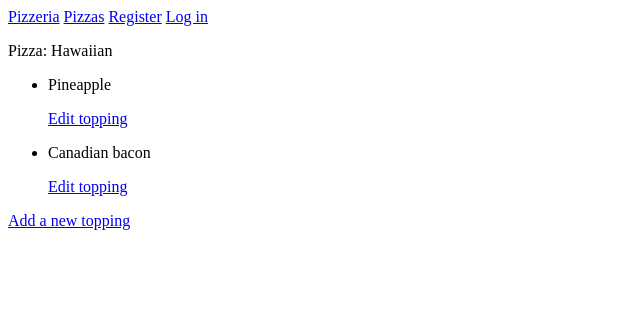
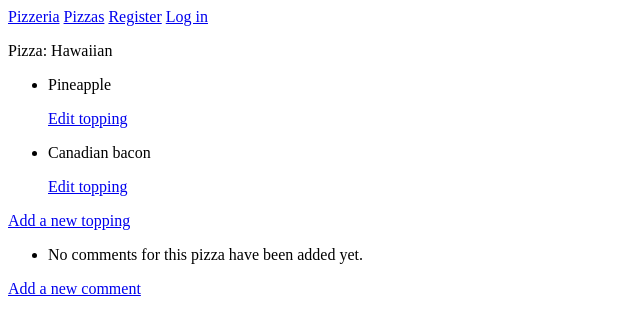
Before and after one commit to WillMartin32/Pizzeria, a Django app: page /pizzas/1/ in a window 1280 px wide. Shown: the top 335 px of the page, without its empty margins (0-640 px from the left). Run offline with Django 3.2, Linux system fonts and the light colour scheme; data comes from the database, SQL or seed files in the repository; both versions use the stored data as it was after the commit.

Commit message:
Added coment section.

```diff
--- a/pizzas/models.py
+++ b/pizzas/models.py
@@ -14,3 +14,11 @@ class Topping(models.Model):
 
     def __str__(self):
         return self.name
+
+class Comment(models.Model):
+    pizza = models.ForeignKey(Pizza, on_delete=models.CASCADE)
+    name = models.CharField(max_length = 200)
+    date_added = models.DateTimeField(auto_now_add=True)
+
+    def __str__(self):
+        return self.name
--- a/pizzas/templates/pizzas/pizza.html
+++ b/pizzas/templates/pizzas/pizza.html
@@ -19,4 +19,16 @@
 <p>
     <a href="{% url 'pizzas:new_topping' pizza.id %}">Add a new topping</a>
 </p>
+<ul>
+    {% for c in comments %}
+    <li>
+         <p>{{c.name|linebreaks}}</p>
+    </li>
+    {% empty %}
+    <li>No comments for this pizza have been added yet.</li>
+    {% endfor %}
+</ul>
+<p>
+    <a href="{% url 'pizzas:new_comment' pizza.id %}">Add a new comment</a>
+</p>
 {% endblock content %}
--- a/pizzas/urls.py
+++ b/pizzas/urls.py
@@ -10,4 +10,5 @@ urlpatterns = [     # Must be same as view.py
     path('new_pizza',views.new_pizza, name='new_pizza'),
     path('new_topping/<int:pizza_id>/',views.new_topping, name='new_topping'),
     path('edit_topping/<int:topping_id>/', views.edit_topping, name='edit_topping'),
+    path('new_comment/<int:pizza_id>', views.new_comment, name='new_comment'),
 ]
--- a/pizzas/views.py
+++ b/pizzas/views.py
@@ -1,6 +1,6 @@
 from django.shortcuts import redirect, render
-from .models import Pizza, Topping
-from .forms import PizzaForm, ToppingForm
+from .models import Pizza, Topping, Comment
+from .forms import PizzaForm, ToppingForm, CommentForm
 from django.contrib.auth.decorators import login_required
 from django.http import Http404
 
@@ -80,3 +80,22 @@ def edit_topping(request, topping_id):
 
     context = {'topping':topping, 'pizza':pizza, 'form': form}
     return render(request, 'pizzas/edit_topping.html', context)
+
+@login_required
+def new_comment(request, pizza_id):
+    pizza = Pizza.objects.get(id=pizza_id)
+    if request.method != 'POST':
+        form = CommentForm()
+    else:
+        form = CommentForm(data=request.POST)
+
+        if form.is_valid():
+            new_comment = form.save(commit=False)
+            new_comment.pizza = pizza
+            new_comment.owner = request.user
+            new_comment.save()
+
+            return redirect('pizzas:pizza',pizza_id=pizza_id)
+
+    context = {'form':form, 'pizza':pizza}
+    return render(request, 'pizzas/new_comment.html', context)
```
Also changed, not shown: pizzas/forms.py (+7 -1 lines), pizzas/templates/pizzas/new_comment.html (added, +19 -0 lines), db.sqlite3, pizzas/migrations/0002_comment.py (added).
